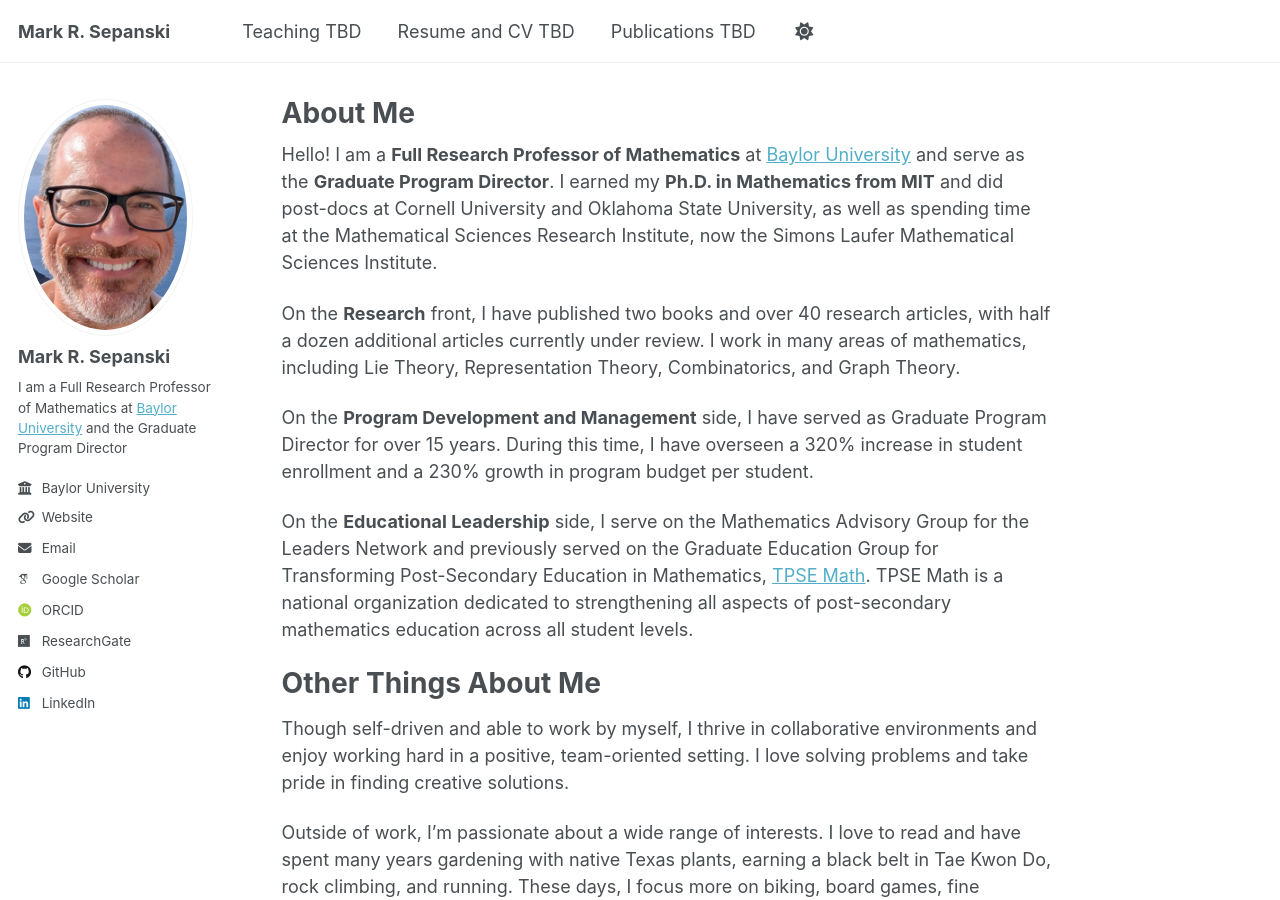
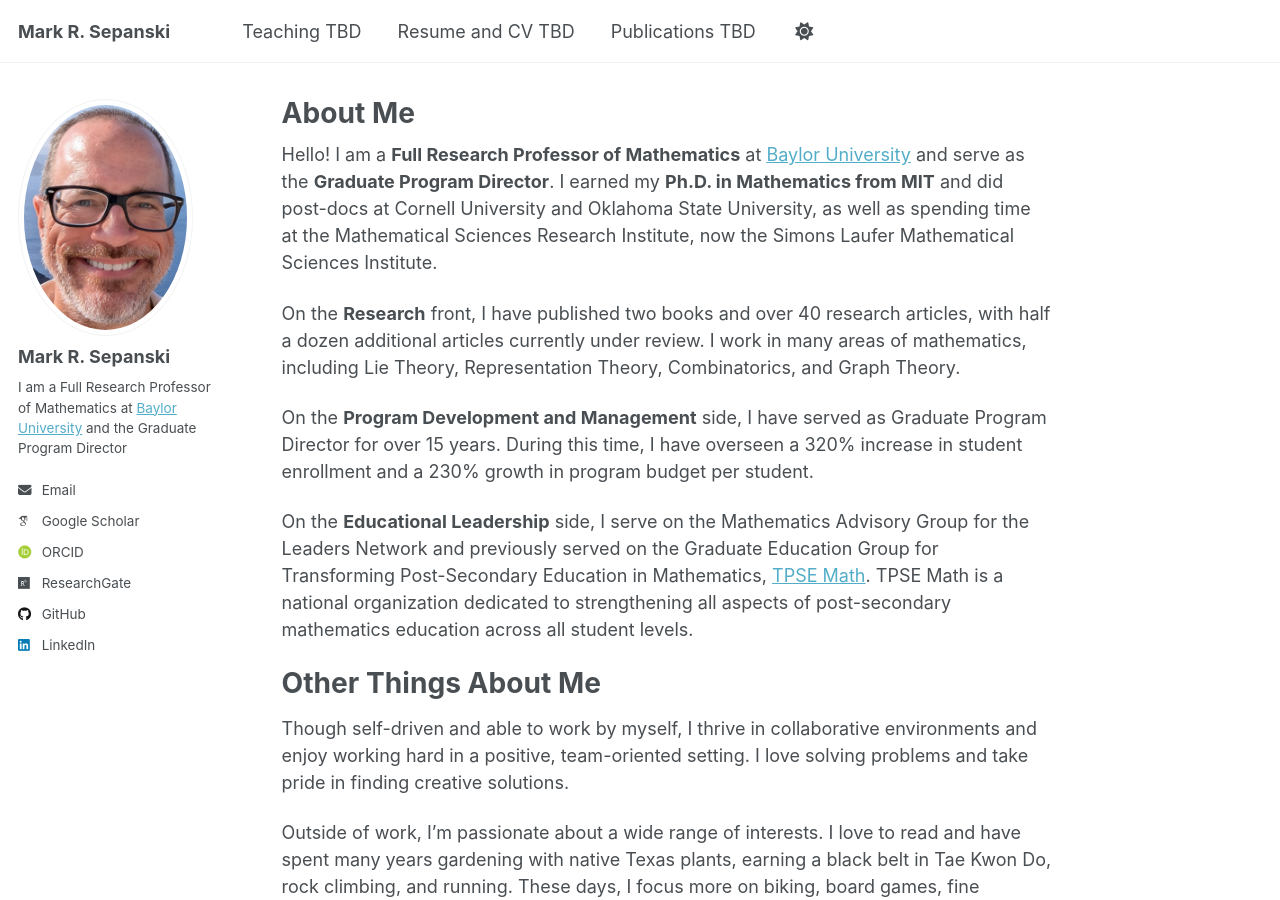
Before and after one commit to mrsepanski/mrsepanski.github.io, a Jekyll site: the page built from _pages/about.md, in a window 1280 px wide and 900 px high. Built offline with Jekyll 4.4.1, drawn with Linux system fonts in a browser that asks for light colours; some web fonts are replaced; a script that is not in the unit is left out.

Commit message:
Update _config.yml

```diff
--- a/_config.yml
+++ b/_config.yml
@@ -32,8 +32,8 @@ author:
   orcid            : "http://orcid.org/0000-0001-9738-954X"
   linkedin         : "https://www.linkedin.com/in/mark-sepanski-330192154/"
   github           : "mrsepanski.github.io"
-  employer         : "Baylor University"
-  uri              : "https://math.artsandsciences.baylor.edu/person/mark-sepanski-phd"
+  # employer         : "Baylor University"
+  # uri              : "https://math.artsandsciences.baylor.edu/person/mark-sepanski-phd"
   # location         : "Waco, Texas, USA"
 
   # Academic websites
```
